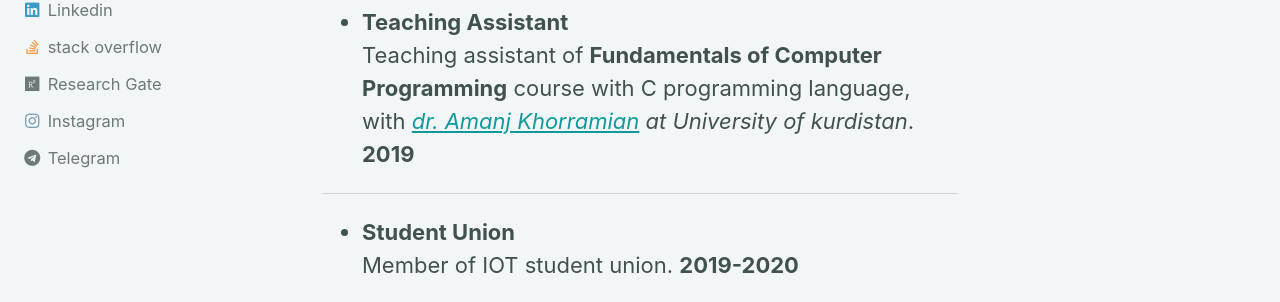
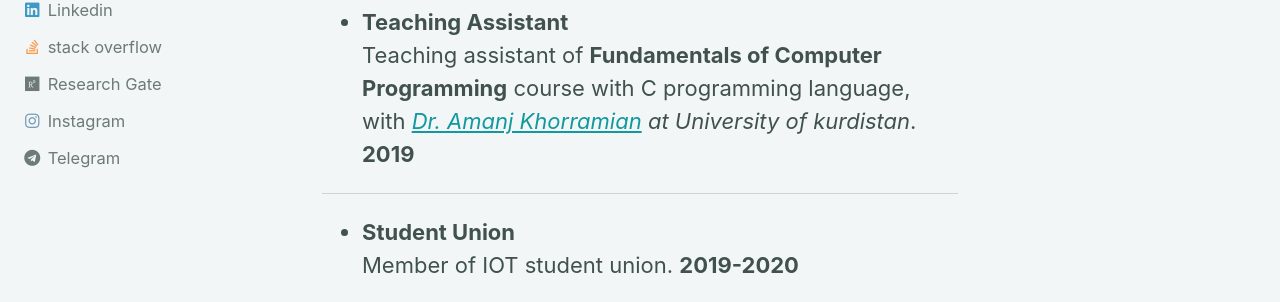
Before and after one commit to smsag99/Personal_Website, a Jekyll site: the page built from _pages/exp.md, in a window 1280 px wide and 1172 px high. Shown: the part 603-905 px from the top of the window. Built offline with Jekyll 4.4.1, drawn with Linux system fonts in a browser that asks for light colours; cached includes are drawn as plain includes.

Commit message:
convert dr to Dr

```diff
--- a/_pages/exp.md
+++ b/_pages/exp.md
@@ -16,7 +16,7 @@ author_profile: true
 <br>
 <hr>
 - **Teaching Assistant**<br>
- Teaching assistant of **Fundamentals of Computer Programming** course with C programming language, with _[dr. Amanj Khorramian](https://uok.ac.ir/fa/~a.khorramian) at University of kurdistan_. **2019**
+ Teaching assistant of **Fundamentals of Computer Programming** course with C programming language, with _[Dr. Amanj Khorramian](https://uok.ac.ir/fa/~a.khorramian) at University of kurdistan_. **2019**
 <br>
 <hr>
 - **Student Union**<br>
```
Also changed, not shown: 5 other files.
